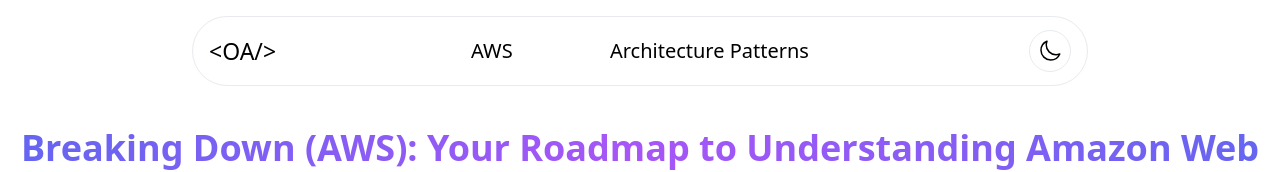
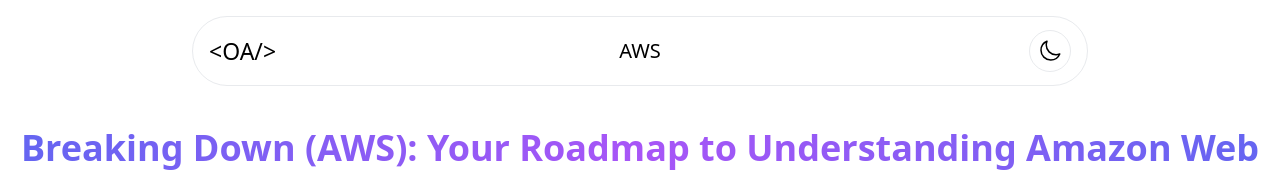
Before and after one commit to omahir3010/blogs, a Vue app: page / in a window 1280 px wide. Shown: the top 172 px of the page. Built offline with nearby package versions, Linux system fonts and the light colour scheme; no server answers.

Commit message:
pipeline changes test

```diff
--- a/src/components/layout/HeaderComponent.vue
+++ b/src/components/layout/HeaderComponent.vue
@@ -11,9 +11,7 @@
                 <div class="hover:underline">
                     <a href="#">AWS</a>
                 </div>
-            <div class="hover:underline">
-                    <a href="#">Architecture Patterns</a>
-                </div>
+
                </div>
             <div class="h-4/5 w-4/12 flex justify-end space-x-4 items-center">
                 <div class="border-[1px] rounded-full p-2 border-gray-300/50 dark:border-gray-400/40 cursor-pointer"
```
